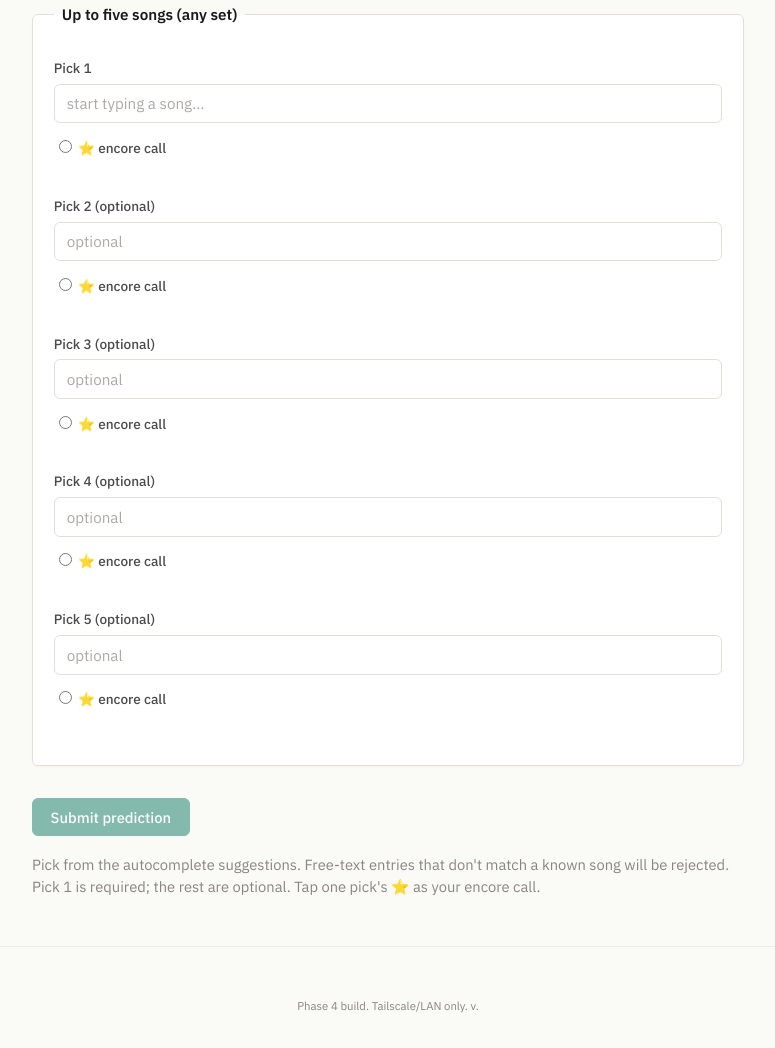
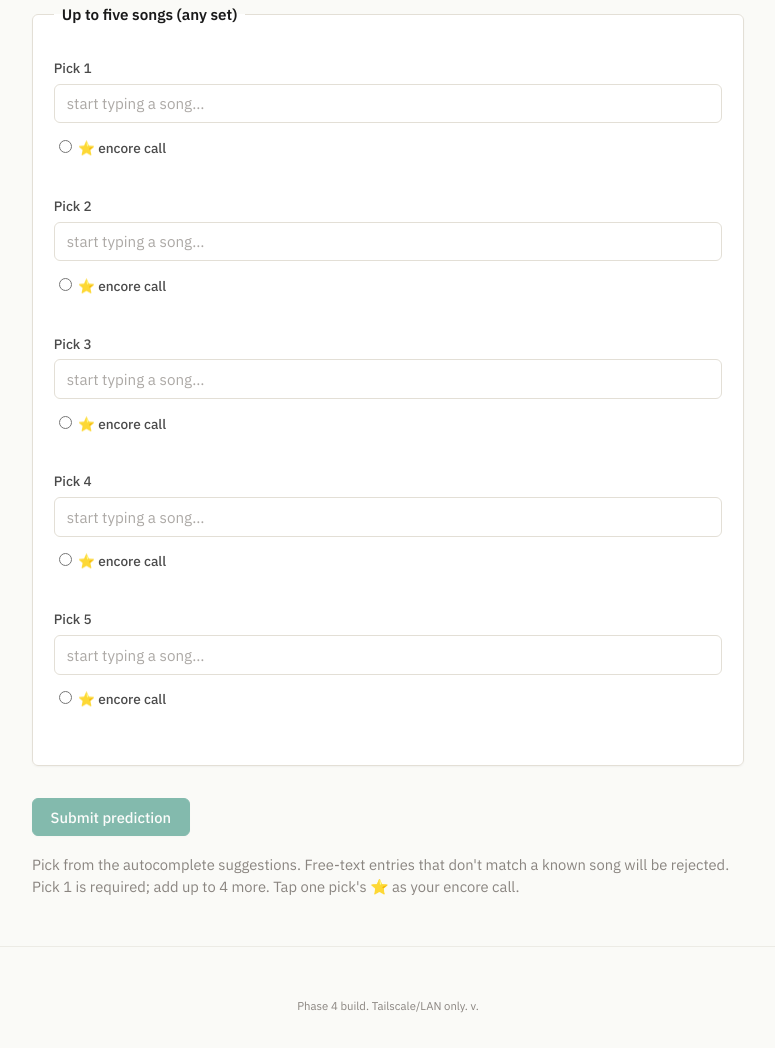
Before and after one commit to pete-builds/open-setlist-stash, a FastAPI app: template src/setlist_stash/templates/predict.html in a window 1280 px wide. Shown: the part 351-1399 px from the top of the page, without its empty margins (252-1027 px from the left). Run offline with FastAPI, Linux system fonts and the light colour scheme; the template is opened without the code that fills it, so the values that code supplies are empty; parts of the project's set-up code (start-up, migrations or seed data) failed here and were passed over.

Commit message:
Remove 'optional' wording from the song pick fields
Drop the (optional) label, the 'optional' placeholder, the optional JS hint,
and the reminder's 'the rest are optional' phrasing. Fields now read uniformly.

Co-Authored-By: Claude Opus 4.8 <noreply@anthropic.com>

```diff
--- a/src/setlist_stash/templates/predict.html
+++ b/src/setlist_stash/templates/predict.html
@@ -62,13 +62,13 @@
              re-submit can't replay the same bogus pick. #}
           {% set is_required = (i == 1) %}
           <div class="song-picker{% if not is_required %} song-picker-optional{% endif %}{% if is_bad %} song-picker-bad{% endif %}" data-slot="{{ slot }}">
-            <label for="{{ slot }}_title">Pick {{ i }}{% if not is_required %} (optional){% endif %}{% if is_bad %} <span class="error">(not a real song)</span>{% endif %}</label>
+            <label for="{{ slot }}_title">Pick {{ i }}{% if is_bad %} <span class="error">(not a real song)</span>{% endif %}</label>
             <input type="text"
                    id="{{ slot }}_title"
                    class="song-picker-title"
                    name="q"
                    value="{{ initial }}"
-                   placeholder="{{ 'start typing a song…' if is_required else 'optional' }}"
+                   placeholder="start typing a song…"
                    list="songs-list-{{ slot }}"
                    hx-get="/songs/search"
                    hx-trigger="input changed delay:200ms, focus"
@@ -93,8 +93,8 @@
       <button type="submit" class="btn" id="predict-submit-btn">Submit prediction</button>
       <p class="muted">
         Pick from the autocomplete suggestions. Free-text entries that don't
-        match a known song will be rejected. Pick 1 is required; the rest are
-        optional. Tap one pick's ⭐ as your encore call.
+        match a known song will be rejected. Pick 1 is required; add up to 4
+        more. Tap one pick's ⭐ as your encore call.
       </p>
     </form>
   {% endif %}
@@ -216,7 +216,6 @@
           var hint = picker.querySelector('.picker-hint');
           var datalistId = titleInput.getAttribute('list');
           var datalist = document.getElementById(datalistId);
-          var isOptional = picker.classList.contains('song-picker-optional');
 
           // Input event: try to lock in the slug as soon as the typed value
           // matches an option (handles native datalist click on Chrome/Edge,
@@ -252,9 +251,7 @@
             // but clear the slug so the form payload doesn't ship "blarghhh".
             clearPicker(picker);
             if (hint) {
-              hint.textContent = isOptional
-                ? "Optional. Leave empty or pick a song from the list."
-                : "Pick a song from the list.";
+              hint.textContent = "Pick a song from the list.";
             }
           });
 
```
